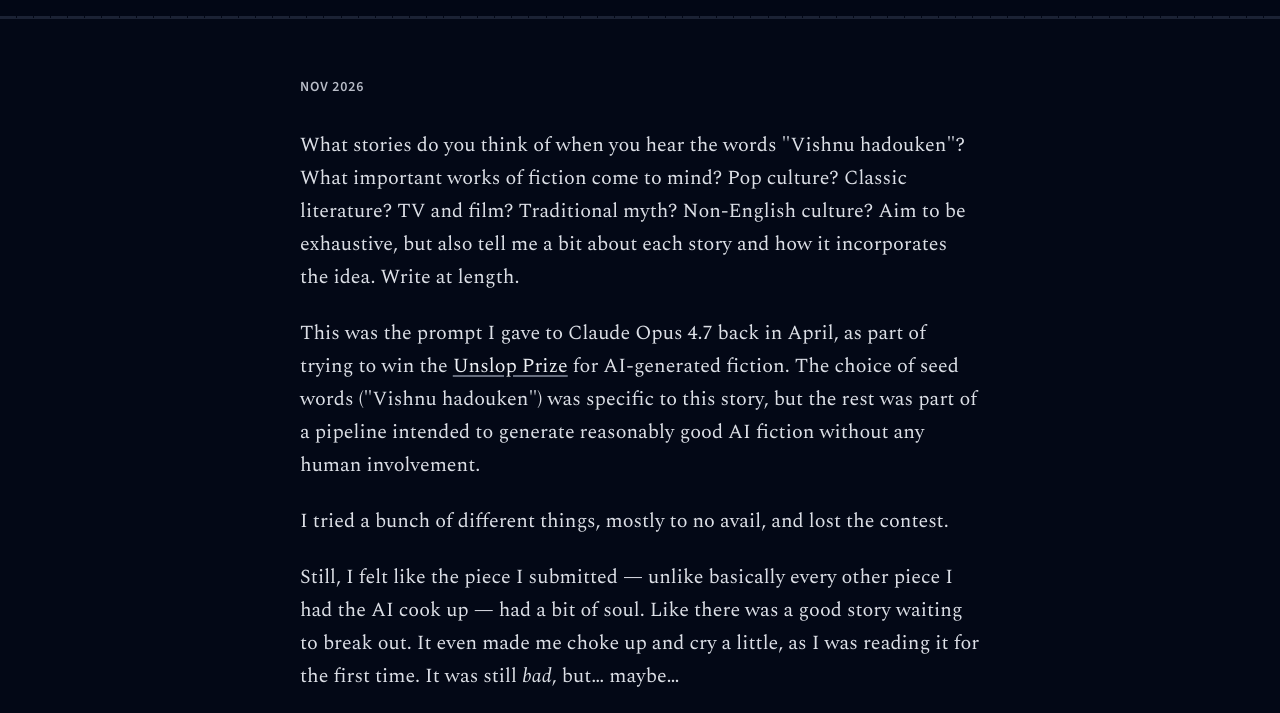
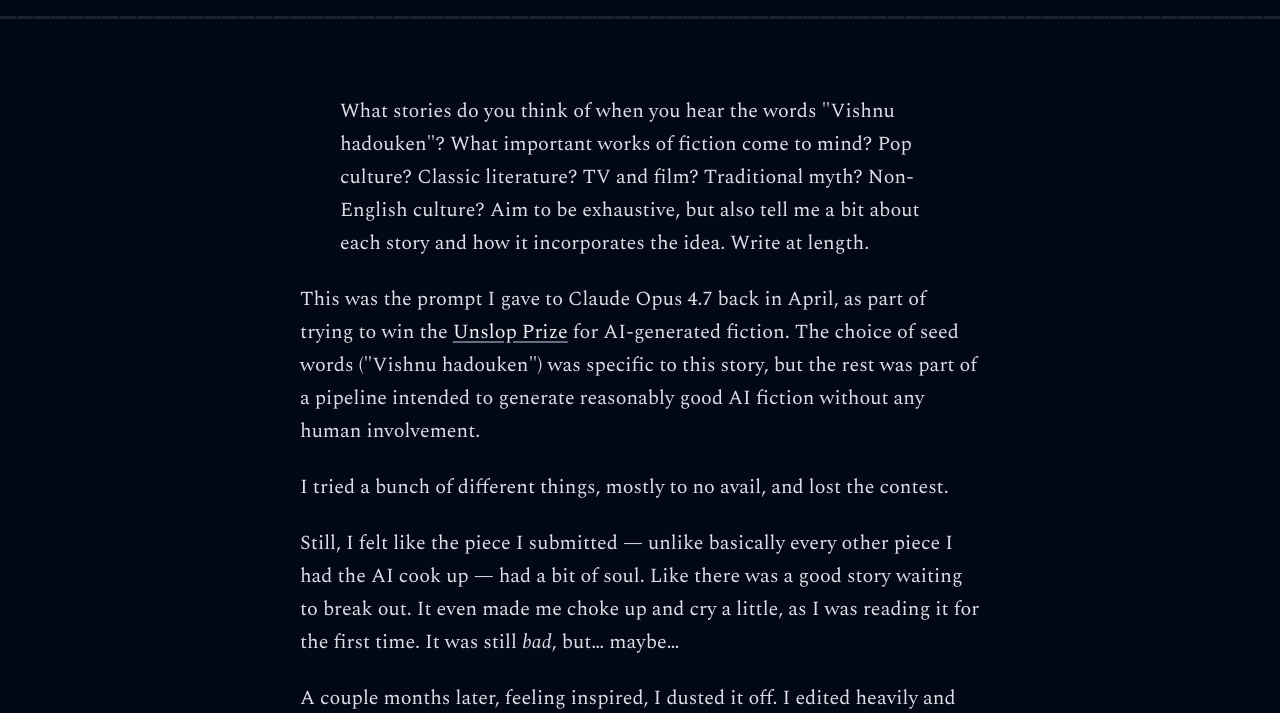
Before and after one commit to Raelifin/vishnu-hadouken, a plain HTML site: page index.html in a window 1280 px wide. Shown: the part 55-768 px from the top of the page. Drawn offline with nearby package versions, Linux system fonts and the light colour scheme.

Commit message:
Update index.html

```diff
--- a/index.html
+++ b/index.html
@@ -174,9 +174,8 @@ ins.pil{color:var(--ins);background:var(--ins-bg);text-decoration:none}
      ================================================================ -->
 <template id="intro-tpl">
   <article class="intro">
-    <p class="dateline">Nov 2026</p>
     <div class="prose">
-      <p>What stories do you think of when you hear the words "Vishnu hadouken"? What important works of fiction come to mind? Pop culture? Classic literature? TV and film? Traditional myth? Non-English culture? Aim to be exhaustive, but also tell me a bit about each story and how it incorporates the idea. Write at length.</p>
+      <blockquote><p>What stories do you think of when you hear the words "Vishnu hadouken"? What important works of fiction come to mind? Pop culture? Classic literature? TV and film? Traditional myth? Non-English culture? Aim to be exhaustive, but also tell me a bit about each story and how it incorporates the idea. Write at length.</p></blockquote>
       <p>This was the prompt I gave to Claude Opus 4.7 back in April, as part of trying to win the <a href="https://www.hyperstitionai.com/unslop">Unslop Prize</a> for AI-generated fiction. The choice of seed words ("Vishnu hadouken") was specific to this story, but the rest was part of a pipeline intended to generate reasonably good AI fiction without any human involvement.</p>
       <p>I tried a bunch of different things, mostly to no avail, and lost the contest.</p>
       <p>Still, I felt like the piece I submitted — unlike basically every other piece I had the AI cook up — had a bit of soul. Like there was a good story waiting to break out. It even made me choke up and cry a little, as I was reading it for the first time. It was still <em>bad</em>, but… maybe…</p>
```
